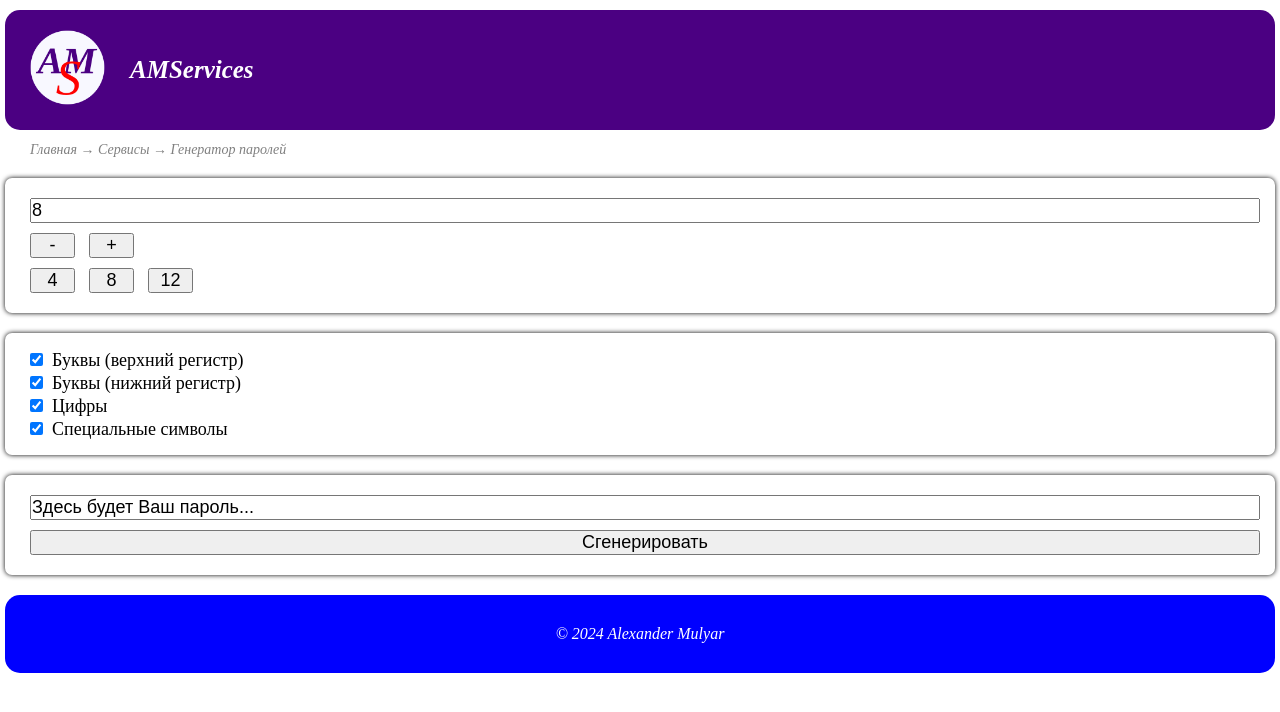
After one commit to AlexanderM0503/web-AMServices, a PHP site: page /password.php in a window 1280 px wide. The commit adds this page. Shown: the top 712 px of the page. Run offline with PHP 8.4, Linux system fonts and the light colour scheme.

Commit message:
Add the password generator

```diff
--- a/css/main.css
+++ b/css/main.css
@@ -48,3 +48,37 @@ footer p {
     text-align: center;
     color: #fff;
 }
+
+.groupBox {
+    margin: 20px 0 20px 0;
+    padding: 15px 20px 15px 20px;
+    width: 100%;
+    border-radius: 7px;
+    box-shadow: 0 0 5px;
+}
+
+.textBox, .numberBox {
+    margin: 5px;
+    width: 100%;
+    font-size: 18px;
+}
+
+.button45px {
+    margin: 5px;
+    width: 45px;
+    font-size: 18px;
+}
+
+.button100 {
+    margin: 5px;
+    width: 100%;
+    font-size: 18px;
+}
+
+.checkbox {
+    margin: 5px;
+}
+
+.label {
+    font-size: 18px;
+}
--- /dev/null
+++ b/password.php
@@ -0,0 +1,64 @@
+<?php
+    require_once "start.php";
+?>
+
+<!DOCTYPE html>
+<html>
+    <head>
+        <title><?php print($CONF["company"]); ?></title>
+        <meta charset="UTF-8">
+        <meta name="viewport" content="width=device-width, initial-scale=1.0">
+        <link rel="icon" href="img/favicon.png">
+        <link rel="stylesheet" href="css/main.css">
+    </head>
+
+    <body>
+        <div class="container">
+            <header>
+                <div class="header_logo">
+                    <a href="./"><img src="img/favicon.png" width="75px" height="75px"></a>
+                </div>
+                <div class="header_link">
+                    <a href="./"><b><i><?php print($CONF["company"]); ?></i></b></a>
+                </div>
+            </header>
+
+            <div class="siteMap">
+                <i><a href="./">Главная → Сервисы </a><a href="./password.php">→ Генератор паролей</a></i>
+            </div>
+
+            <div class="groupBox">
+                <input type="number" class="numberBox" id="numChar" min="1" max="255" value="8">
+                <br>
+                <input type="button" class="button45px" id="numMinus" value="-" onclick="SetNumChar(-1)">
+                <input type="button" class="button45px" id="numPlus" value="+" onclick="SetNumChar(1)">
+                <br>
+                <input type="button" class="button45px" id="numSet4" value="4" onclick="SetNumChar(4)">
+                <input type="button" class="button45px" id="numSet8" value="8" onclick="SetNumChar(8)">
+                <input type="button" class="button45px" id="numSet12" value="12" onclick="SetNumChar(12)">
+            </div>
+
+            <div class="groupBox">
+                <input type="checkbox" class="checkbox" id="charUp" checked>
+                <label class="label" for="charUp">Буквы (верхний регистр)</label> <br>
+                <input type="checkbox" class="checkbox" id="charLow" checked>
+                <label class="label" for="charLow">Буквы (нижний регистр)</label> <br>
+                <input type="checkbox" class="checkbox" id="digit" checked>
+                <label class="label" for="digit">Цифры</label> <br>
+                <input type="checkbox" class="checkbox" id="spChar" checked>
+                <label class="label" for="spChar">Специальные символы</label> <br>
+            </div>
+
+            <div class="groupBox">
+                <input type="text" class="textBox" id="passwd" value="Здесь будет Ваш пароль..." readonly>
+                <input type="button" class="button100" id="passwdBtn" value="Сгенерировать" onclick="GetPassword()">
+            </div>
+
+            <footer>
+                <p><i><?php print($CONF["copyright"]); ?></i></p>
+            </footer>
+        </div>
+
+        <script src="js/password.js"></script>
+    </body>
+</html>
```
Also changed, not shown: index.php (+8 -8 lines), js/password.js (added, +89 -0 lines).
